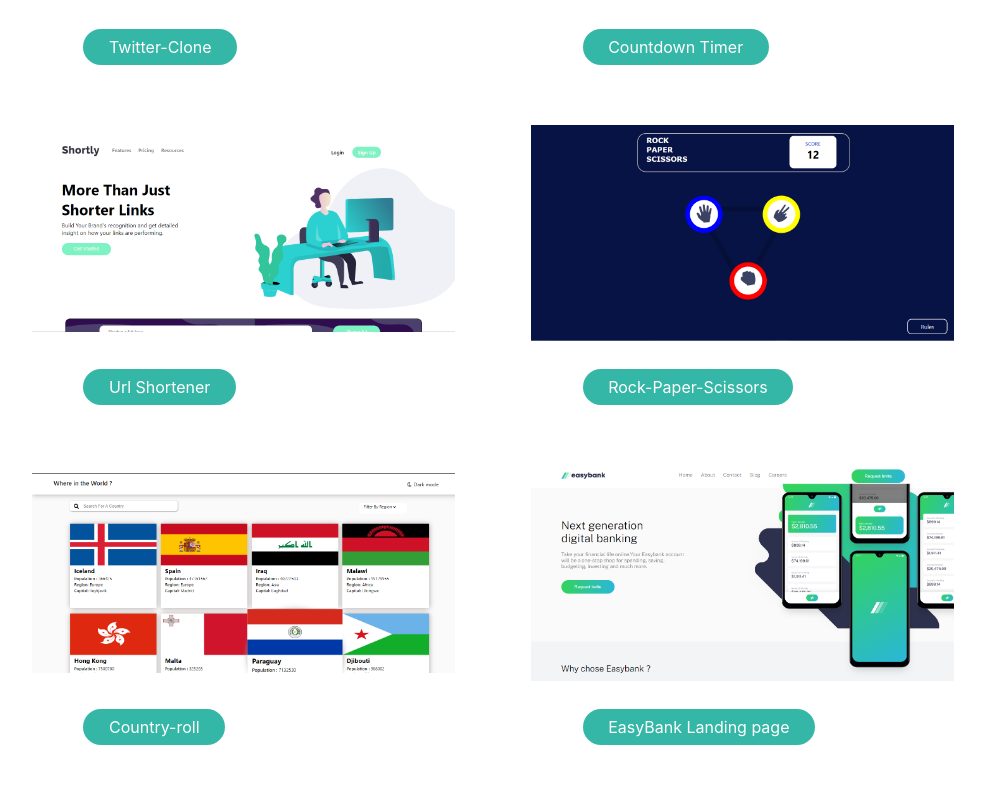
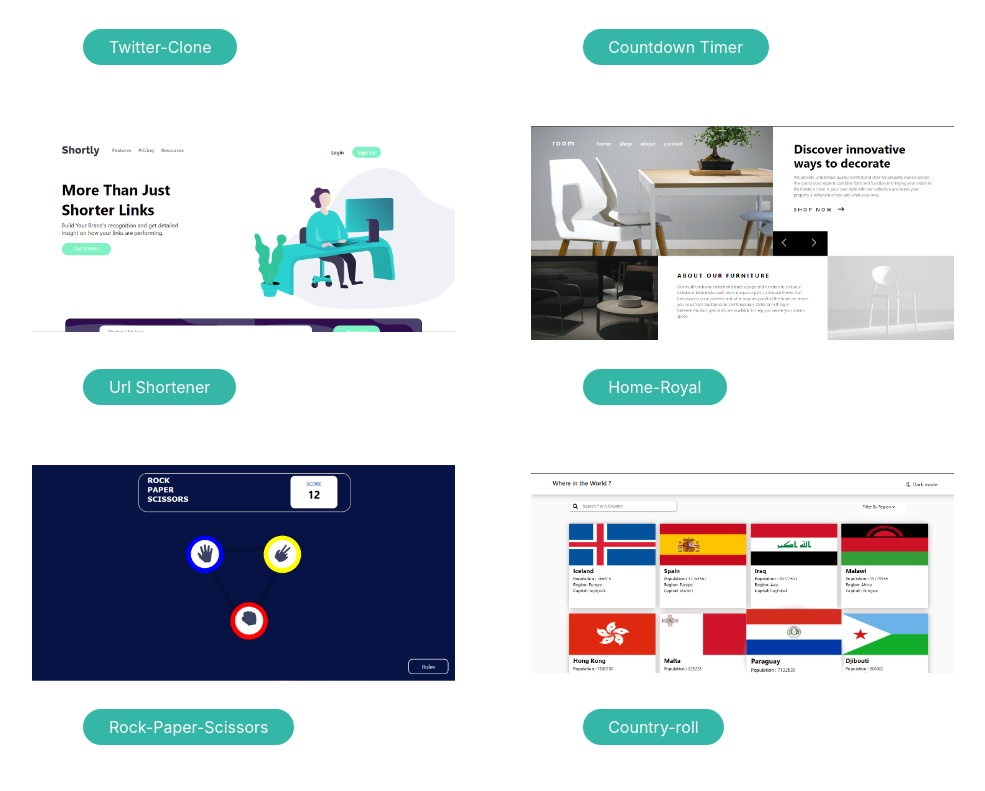
Before and after one commit to Akinyemi04/Portfolio, a React (Create React App) app: page /portfolio in a window 1280 px wide. Shown: the part 1249-2040 px from the top of the page, without its empty margins (147-1132 px from the left). Built offline with nearby package versions, Linux system fonts and the light colour scheme.

Commit message:
added home-royal project

```diff
--- a/src/Components/Portfolio.js
+++ b/src/Components/Portfolio.js
@@ -12,6 +12,7 @@ import form from './images/multi-form.png'
 import countdown from './images/countdown.png'
 import jobber from './images/jobberman.png'
 import ecommerce from './images/e-commerce-2.png'
+import home_page from './images/room-page.png'
 const Portfolio = () => {
   return (
     <div className='portfo'>
@@ -48,6 +49,10 @@ const Portfolio = () => {
           <a href="https://url-shortenerx1x.netlify.app/">Url Shortener</a>
         </section>
         <section>
+          <img src={home_page} alt="" />
+          <a href="https://home-suite.netlify.app/">Home-Royal</a>
+        </section>
+        <section>
             <img src={game} alt="" />
             <a href="https://rock-paper-scissorx.netlify.app/">Rock-Paper-Scissors</a>
         </section>
```
Also changed, not shown: src/Components/images/room-page.png (added).
